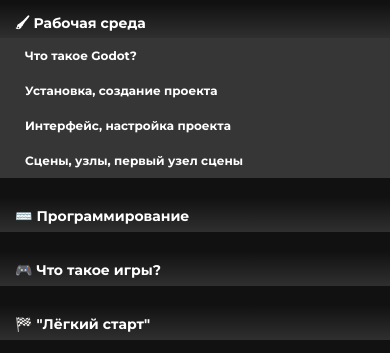
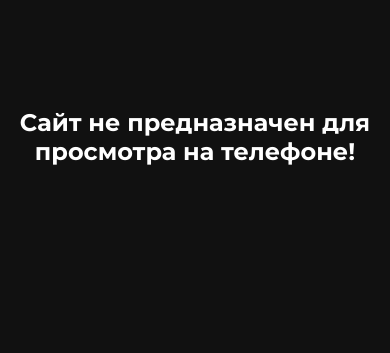
Before and after one commit to Veliaraft/GodotTutorial, a plain HTML site: page index.html in a window 390 px wide. Shown: the part 230-583 px from the top of the page. Drawn offline with nearby package versions, Linux system fonts and the light colour scheme.

Commit message:
upd: append a splash screen for mobile

```diff
--- a/css/menustyle.css
+++ b/css/menustyle.css
@@ -94,6 +94,9 @@ input[type="radio"] {
 i {
 	margin-right: 12px;
 }
+#mobile-splash {
+	visibility: hidden;
+}
 @media screen and (max-width: 600px){
 	nav {
 		width: 100%;
@@ -103,4 +106,14 @@ i {
 		width: 100%;
 		position: relative;
 	}
+	#mobile-splash {
+		visibility: visible;
+		position: fixed;
+		z-index: 999;
+		background-color: #111;
+		color: white;
+		width: 100%;
+		height: 100%;
+		text-align: center;
+	}
 }
--- a/index.html
+++ b/index.html
@@ -13,6 +13,7 @@
 	<link rel="icon" type="image/png" sizes="64x64" href="imgs/ico64.png">
 </head>
 <body style="color:dodgerblue">
+	<div id="mobile-splash"><div style="display: block; width: 99%; height: 40%;"></div><h2>Сайт не предназначен для просмотра на телефоне!</h2></div>
 	<div id="container">
 		<nav class="menu">
 			<ul>
```
